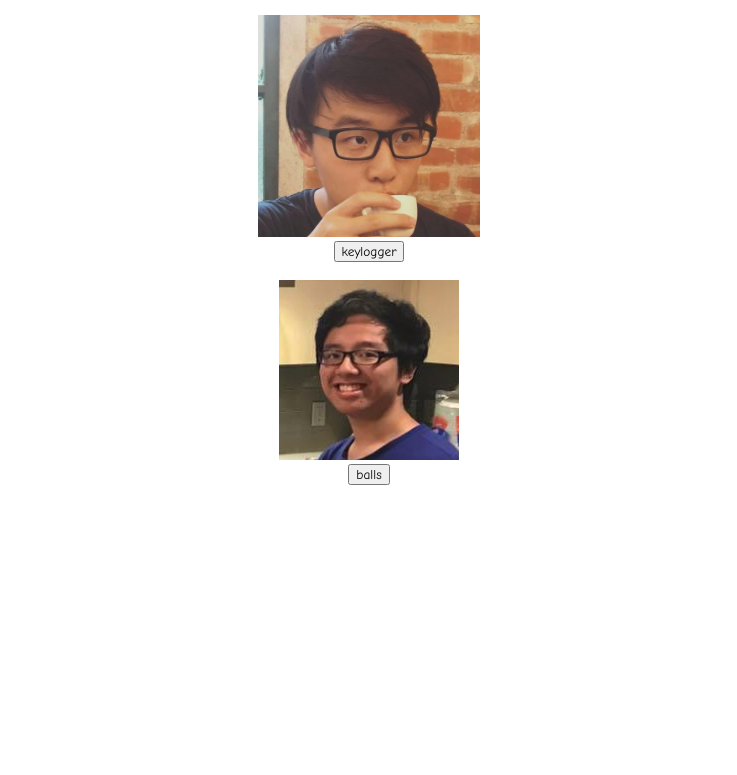
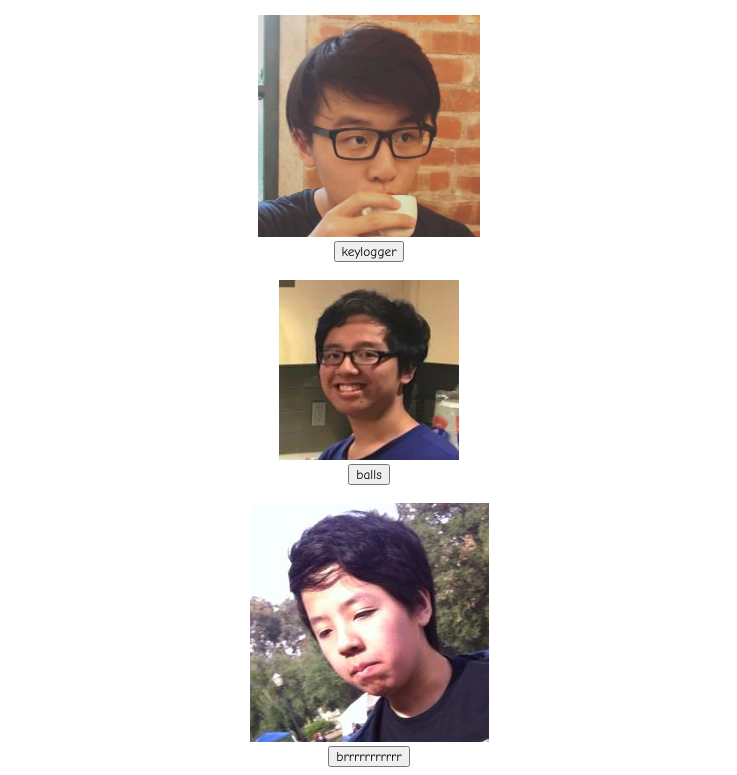
Before and after one commit to jaasonw/resume, a plain HTML site: page sound/index.html in a window 1280 px wide. Shown: the part 493-1268 px from the top of the page, without its empty margins (271-1008 px from the left). Before the commit the page ends 986 px from the top, so only its background shows below. Drawn offline with Linux system fonts and the light colour scheme.

Commit message:
brrrrrrrrrrrrrrrr

```diff
--- a/sound/index.html
+++ b/sound/index.html
@@ -25,6 +25,8 @@
         <audio id="sound13" src="snd/balls.ogg"></audio>
         <audio id="sound14" src="snd/charizard.ogg"></audio>
         <audio id="sound15" src="snd/fakenews.ogg"></audio>
+        <audio id="sound16" src="snd/brrrrrr.ogg"></audio>
+
 
         <!-- lazy as fuck center tags-->
         <center>
@@ -48,6 +50,9 @@
             <br><br>
             <img src="img/img4.png" alt="johnny"><br>
             <button onclick="document.getElementById('sound13').play()">balls</button>
+			<br><br>
+			<img src="img/img5.png" alt="tommy"><br>
+			<button onclick="document.getElementById('sound16').play()">brrrrrrrrrrr</button>
         </center>
     </body>
 </html>
```
Also changed, not shown: sound/img/img5.png (added), 1 other file.
